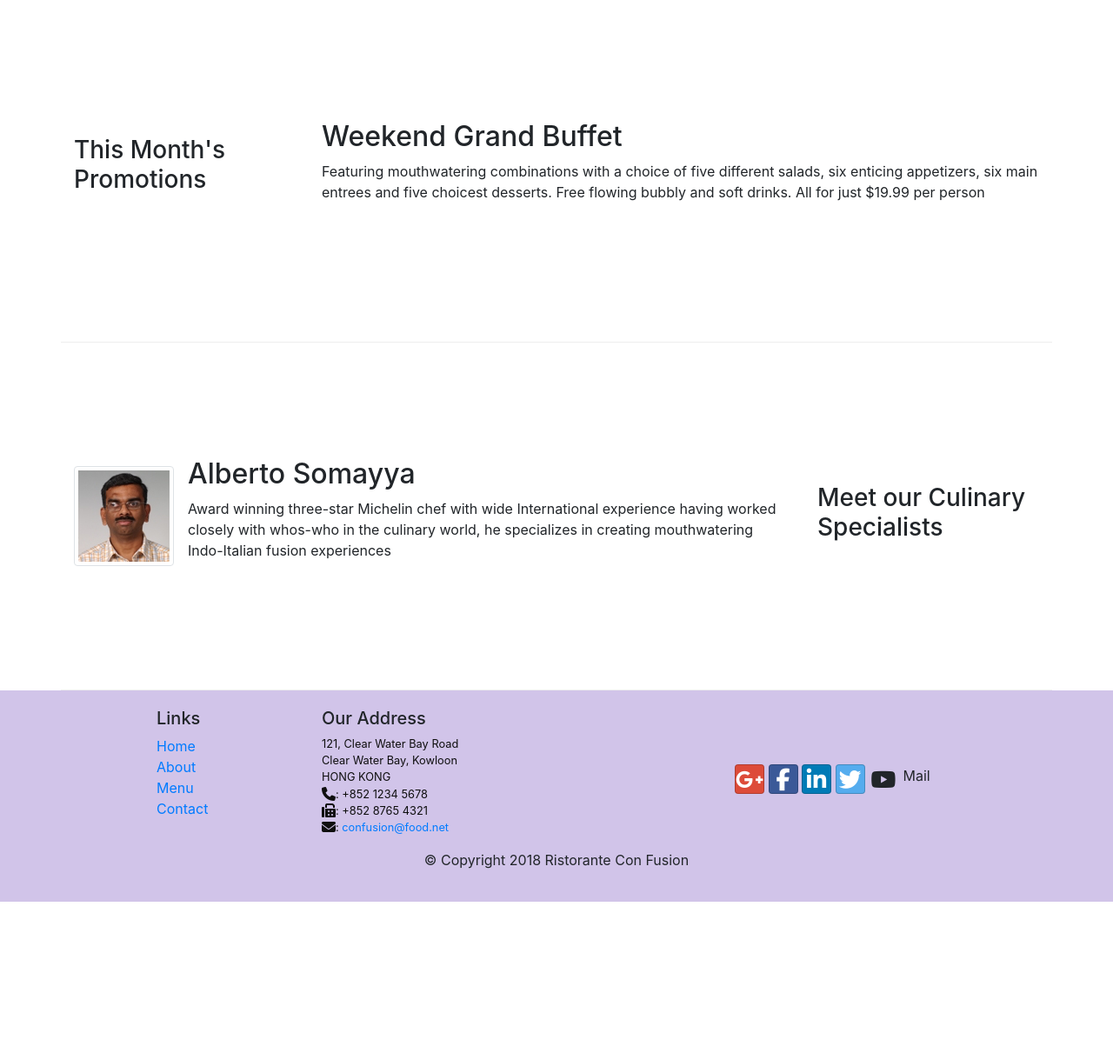
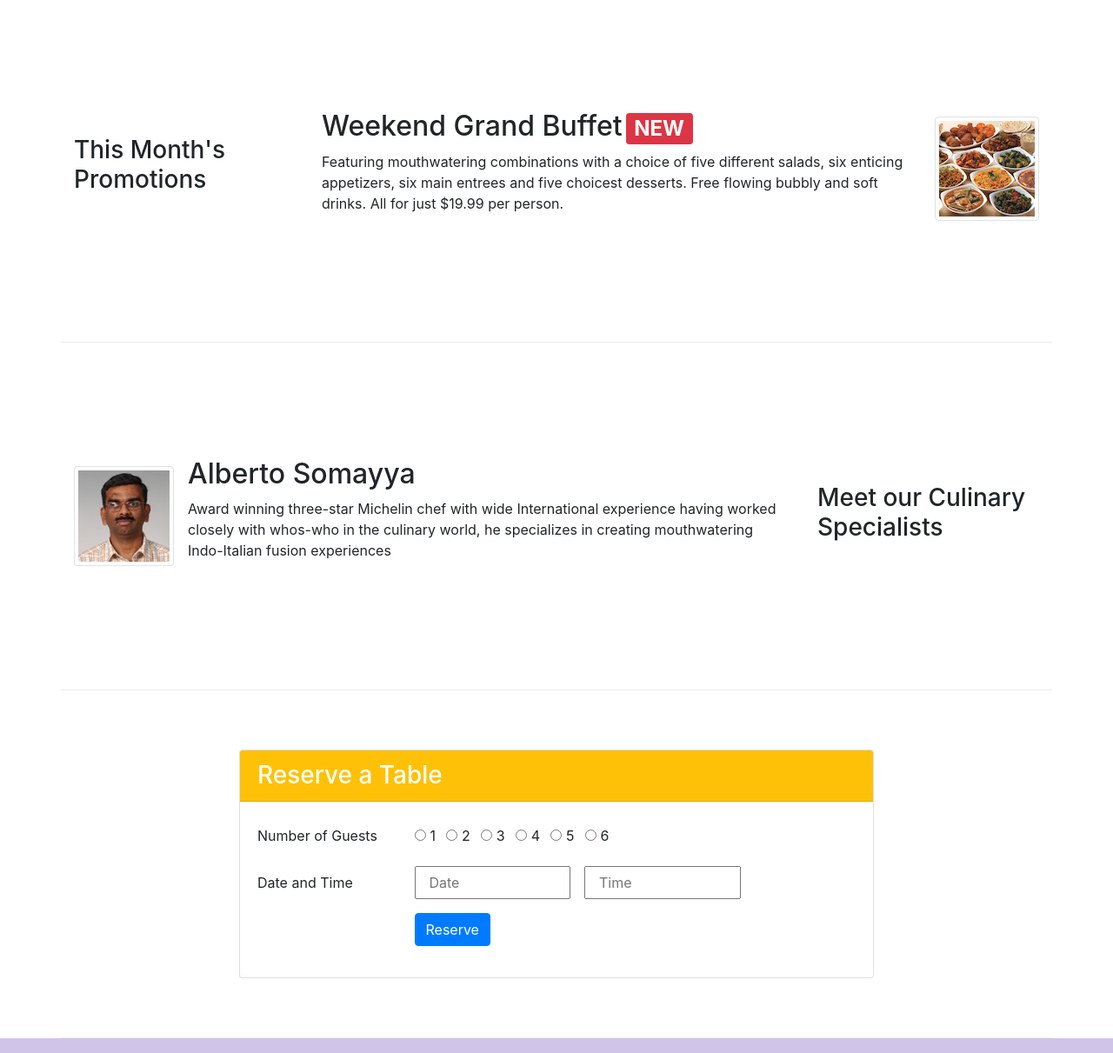
Before and after one commit to satyavarma/bootstrap, a plain HTML site: page index.html in a window 1280 px wide. Shown: the part 760-1971 px from the top of the page at 87% size. Before the commit the page ends 1797 px from the top, so only its background shows below. Drawn offline with nearby package versions, Linux system fonts and the light colour scheme.

Commit message:
assignment@

```diff
--- a/index.html
+++ b/index.html
@@ -43,6 +43,9 @@
                 <div class="col-12 col-sm align-self-center">
                     <img src="img/logo.png" class="img-fluid">
                 </div>
+                <div class="col-12 col-sm align-self-center">
+                    <a href="#reservedata" id="scrollbtn"><button class="btn btn-warning">Reserve Table</button></a>
+                </div>
             </div>
         </div>
     </header>
@@ -70,8 +73,15 @@
                 <h3>This Month's Promotions</h3>
             </div>
             <div class = "col-12 col-sm col-md">
-                <h2>Weekend Grand Buffet</h2>
-                <p>Featuring mouthwatering combinations with a choice of five different salads, six enticing appetizers, six main entrees and five choicest desserts. Free flowing bubbly and soft drinks. All for just $19.99 per person </p>
+                <div class="media">
+                    <div class="media-body">
+                        <h2 class="mt-0">Weekend Grand Buffet<span class="badge badge-danger ml-1">NEW</span></h2>
+                        <p class="d-done d-sm-block">
+                            Featuring mouthwatering combinations with a choice of five different salads, six enticing appetizers, six main entrees and five choicest desserts. Free flowing bubbly and soft drinks. All for just $19.99 per person.
+                        </p>
+                    </div>
+                    <img class="d-flex ml-3 img-thumbnail align-self-center" src="img/buffet.png" alt="Weekend Buffet">
+                </div>
             </div>
         </div>
 
@@ -89,6 +99,59 @@
                         </p>
                     </div>
                 </div>
+            </div>
+        </div>
+
+        <div class="row row-content align-items-center" id="reservedata">
+            <div class='col-12 col-sm-2'>
+            </div>
+            <div class='col-12 col-sm-8'>
+               <div class="card" >
+                   <h3 class="card-header bg-warning text-white">Reserve a Table</h3>
+                   <div class="card-body container">
+                      <form>
+                          <div class="form-group row">
+                              <label for="no.of_persons" class='col-12 col-sm-3 col-form-label'>Number of Guests</label>
+                              <div class="form-check form-check-inline ml-3">
+                                <input class="form-check-input" type="radio" name="options" id="one" value="1">
+                                <label class="form-check-label" for="one">1</label>
+                              </div>
+                              <div class="form-check form-check-inline">
+                                <input class="form-check-input"  type="radio" name="options" id="two" value="2">
+                                <label class="form-check-label" for="two">2</label>
+                              </div>
+                              <div class="form-check form-check-inline">
+                                <input class="form-check-input" type="radio" name="options" id="three" value="3">
+                                <label class="form-check-label" for="three">3</label>
+                              </div>
+                              <div class="form-check form-check-inline">
+                                <input class="form-check-input" type="radio" name="options" id="four" value="4">
+                                <label class="form-check-label" for="four">4</label>
+                              </div>
+                              <div class="form-check form-check-inline">
+                                <input class="form-check-input" type="radio" name="options" id="five" value="5">
+                                <label class="form-check-label" for="five">5</label>
+                              </div>
+                              <div class="form-check form-check-inline">
+                                <input class="form-check-input" type="radio" name="options" id="six" value="6">
+                                <label class="form-check-label" for="six">6</label>
+                              </div>
+                          </div>
+                          <div class="form-group row">
+                              <label class="col-12 col-sm-3 col-form-label" for="date">Date and Time</label>
+                              <input class="col-8 col-sm-3 ml-3" type="text" id="date" name="date" value="" placeholder="Date">
+                              <input class="col-8 col-sm-3 ml-3" type="text" id="time" name="time" value="" placeholder="Time">
+                          </div>
+                          <div class="form-group row">
+                              <div class="col-3">
+                              </div>
+                              <button class="btn btn-primary text-white ml-3" type="submit">Reserve</button>
+                          </div>
+                      </form>
+                   </div>
+               </div>
+            </div>
+            <div class="col-12 col-sm-2">
             </div>
         </div>
     </div>
```
Also changed, not shown: contactus.html (+0 -1 lines), css/styles.css (line endings or trailing spaces).
